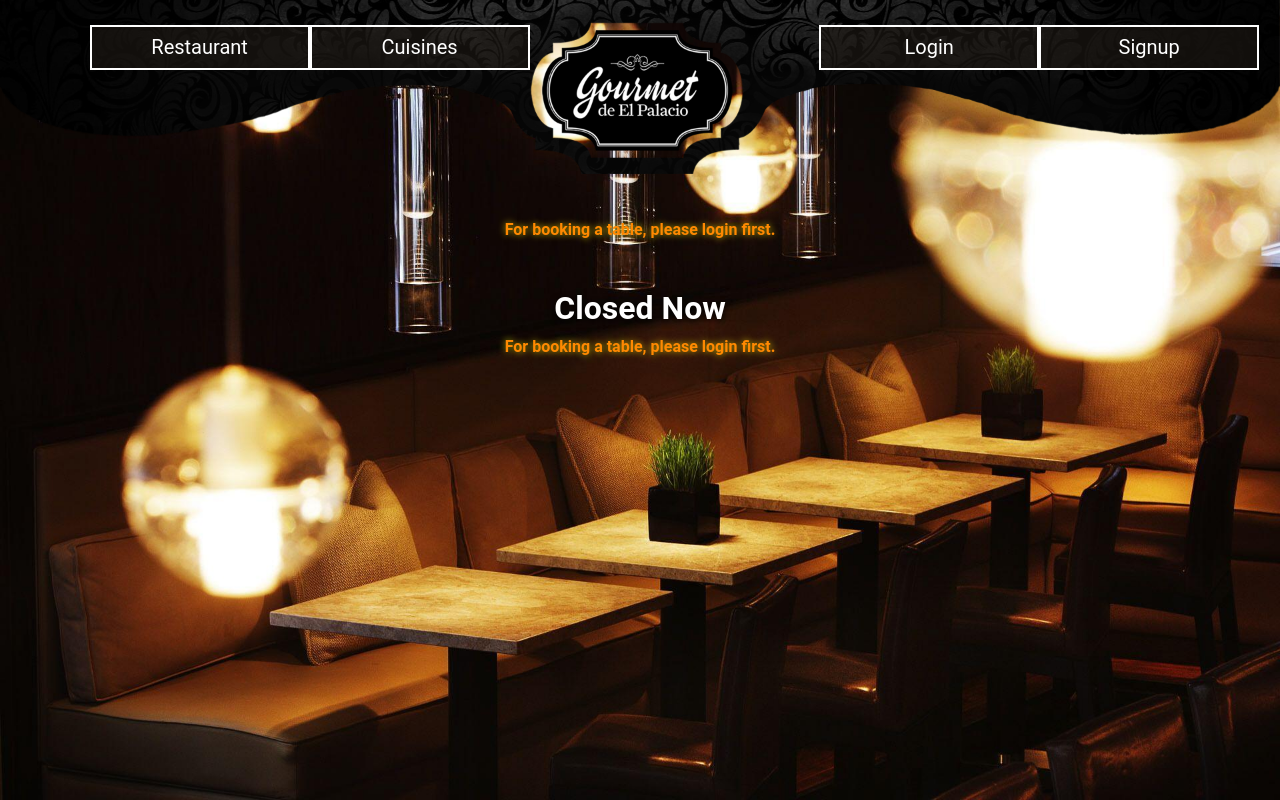
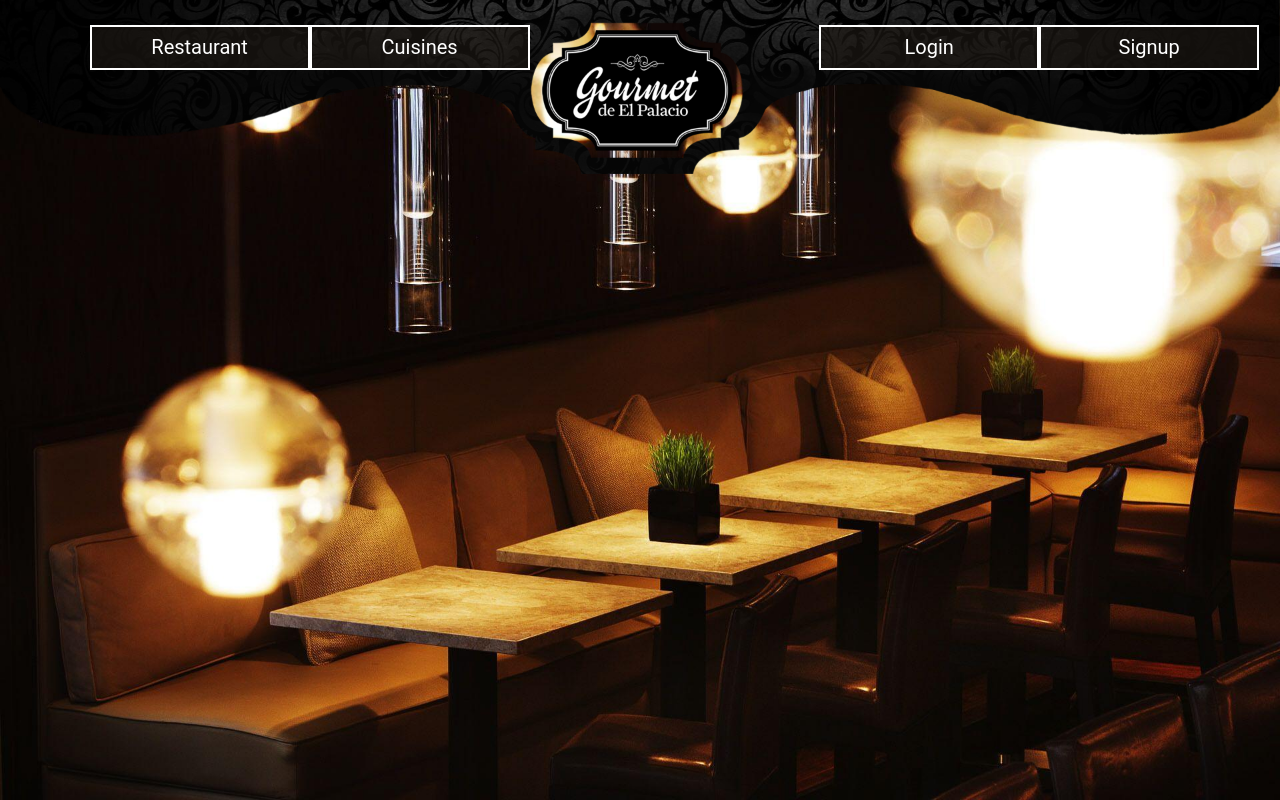
Before and after one commit to shivansh1010/Gourmet, a PHP site: page /rest_list.php in a window 1280 px wide. Run offline with PHP 8.4, Linux system fonts and the light colour scheme; tables that the repository leaves empty hold one stand-in row (values such as "Sample post").

Commit message:
rest_list final

```diff
--- a/rest_list.php
+++ b/rest_list.php
@@ -31,16 +31,18 @@
 // print this echo only when query returns a result
 
         if (!isset($_SESSION['u_id'])) {
-            echo "<h4 style='color:rgb(255, 137, 2);;text-shadow:0px 0px 7px rgba(255, 236, 11, 0.75);font-family: \"Roboto\", sans-serif;margin:5px;margin-top:10px;'>For booking a table, please login first.</h4>";
+
         }
         $i=0;
         while($row = mysqli_fetch_array($result))
         {
-            if($i==0)
-            {
-              echo "<h1 style='color:white;text-shadow:0px 2px 7px #000;font-family: \"Roboto\", sans-serif;margin:5px;margin-top:50px;'>Restaurants Currently Open</h1>";
+          if($i==0){
+            echo "<h1 style='color:white;text-shadow:0px 2px 7px #000;font-family: \"Roboto\", sans-serif;margin:5px;margin-top:50px;'>Open Currently</h1>";
+            if (!isset($_SESSION['u_id'])) {
+              echo "<h4 style='color:rgb(255, 137, 2);;text-shadow:0px 0px 7px rgba(255, 236, 11, 0.75);font-family: \"Roboto\", sans-serif;margin:5px;margin-top:10px;'>For booking a table, please login first.</h4>";
             }
-            $i+=1;
+          }
+          $i+=1;
             $nm=$row["name"];
 
             echo '<div class="bodytrbg"><div style="background:rgba(50,50,50,0.8);border-radius: 5px;"><a href=search.php?search_type=restaurant&keyword='.$nm.'>';
@@ -65,20 +67,19 @@
             echo '</a></div></div>';
         }
         $result=mysqli_query($link,"SELECT DISTINCT a.id, a.name, a.address, a.mobile_no, a.star, a.city, a.veg_nonveg, a.open_time, a.close_time FROM restaurant a WHERE  a.city='jabalpur' AND CAST(CURRENT_TIME() AS time) NOT BETWEEN a.open_time AND a.close_time ORDER BY a.star DESC;");
-
+        $i=0;
 // print this echo only when query returns a result
-        echo "<h1 style='color:white;text-shadow:0px 2px 7px #000;font-family: \"Roboto\", sans-serif;margin:5px;margin-top:50px;'>Closed Now</h1>";
-        if (!isset($_SESSION['u_id'])) {
-            echo "<h4 style='color:rgb(255, 137, 2);;text-shadow:0px 0px 7px rgba(255, 236, 11, 0.75);font-family: \"Roboto\", sans-serif;margin:5px;margin-top:10px;'>For booking a table, please login first.</h4>";
-        }
-        $i=0;
+        //echo "<h1 style='color:white;text-shadow:0px 2px 7px #000;font-family: \"Roboto\", sans-serif;margin:5px;margin-top:50px;'>Closed Now</h1>";
         while($row = mysqli_fetch_array($result))
         {
-            if($i==0)
-            {
-                echo "<h1 style='color:white;text-shadow:0px 2px 7px #000;font-family: \"Roboto\", sans-serif;margin:5px;margin-top:50px;'>Closed Now</h1>";
+
+          if($i==0){
+            echo "<h1 style='color:white;text-shadow:0px 2px 7px #000;font-family: \"Roboto\", sans-serif;margin:5px;margin-top:50px;'>Closed Now</h1>";
+            if (!isset($_SESSION['u_id'])) {
+              echo "<h4 style='color:rgb(255, 137, 2);;text-shadow:0px 0px 7px rgba(255, 236, 11, 0.75);font-family: \"Roboto\", sans-serif;margin:5px;margin-top:10px;'>For booking a table, please login first.</h4>";
             }
-            $i+=1;
+          $i+=1;
+          }
             echo '<div href=search.php?search_type=restaurant&keyword='.$nm.' class="bodytrbg"><div style="background:rgba(50,50,50,0.8);border-radius: 5px;"><a href=search.php?search_type=restaurant&keyword='.$nm.'>';
             echo '<table border=0 cellpadding=2>';
             echo '<tr>';
```
